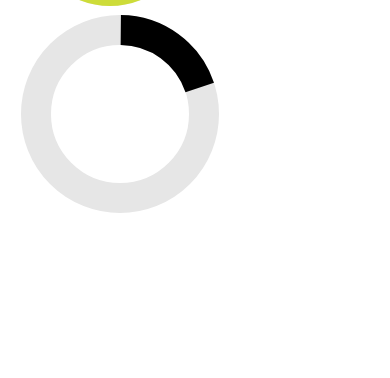
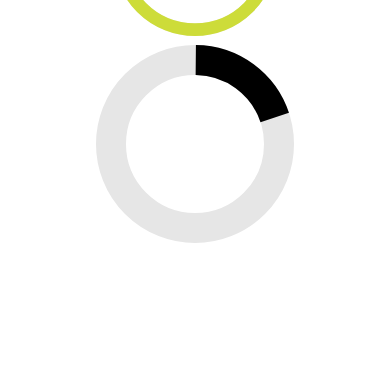
Before and after one commit to tomickigrzegorz/circular-progress-bar, a website built with webpack: page docs/index.html in a window 390 px wide. Shown: the part 466-844 px from the top of the page. Built offline with nearby package versions, Linux system fonts and the light colour scheme.

Commit message:
refactoring

```diff
--- a/sources/index.js
+++ b/sources/index.js
@@ -20,7 +20,6 @@ class CircularProgressBar {
         time,
         end
       } = jsonData;
-      this.test = jsonData;
       this.index = index;
       this.percent = percent || 65;
       this.colorSlice = colorSlice || '#00a1ff';
--- a/sources/style.css
+++ b/sources/style.css
@@ -33,6 +33,9 @@ body {
 @media (max-width: 700px) {
   .container {
     display: block;
-    padding: 20px;
+    padding: 50px 0;
+  }
+  .container > div {
+    margin: auto;
   }
 }
```
